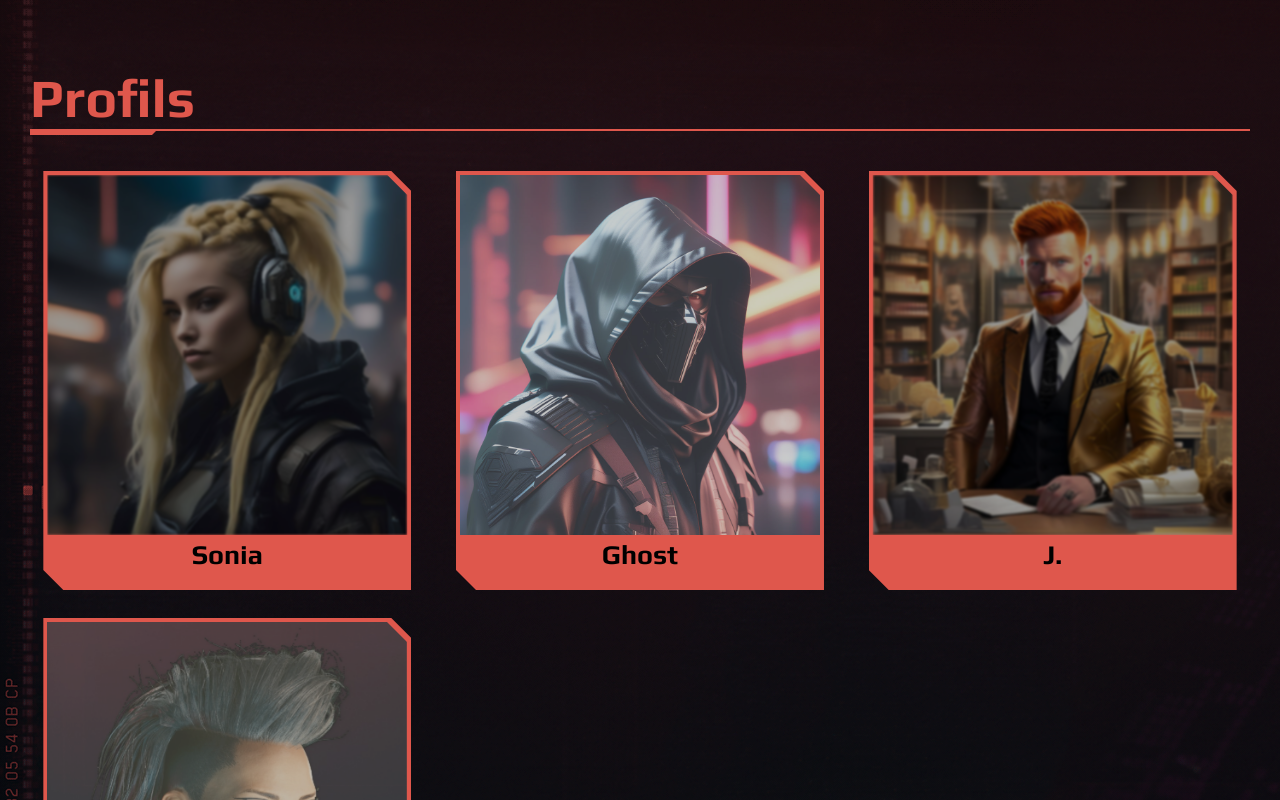
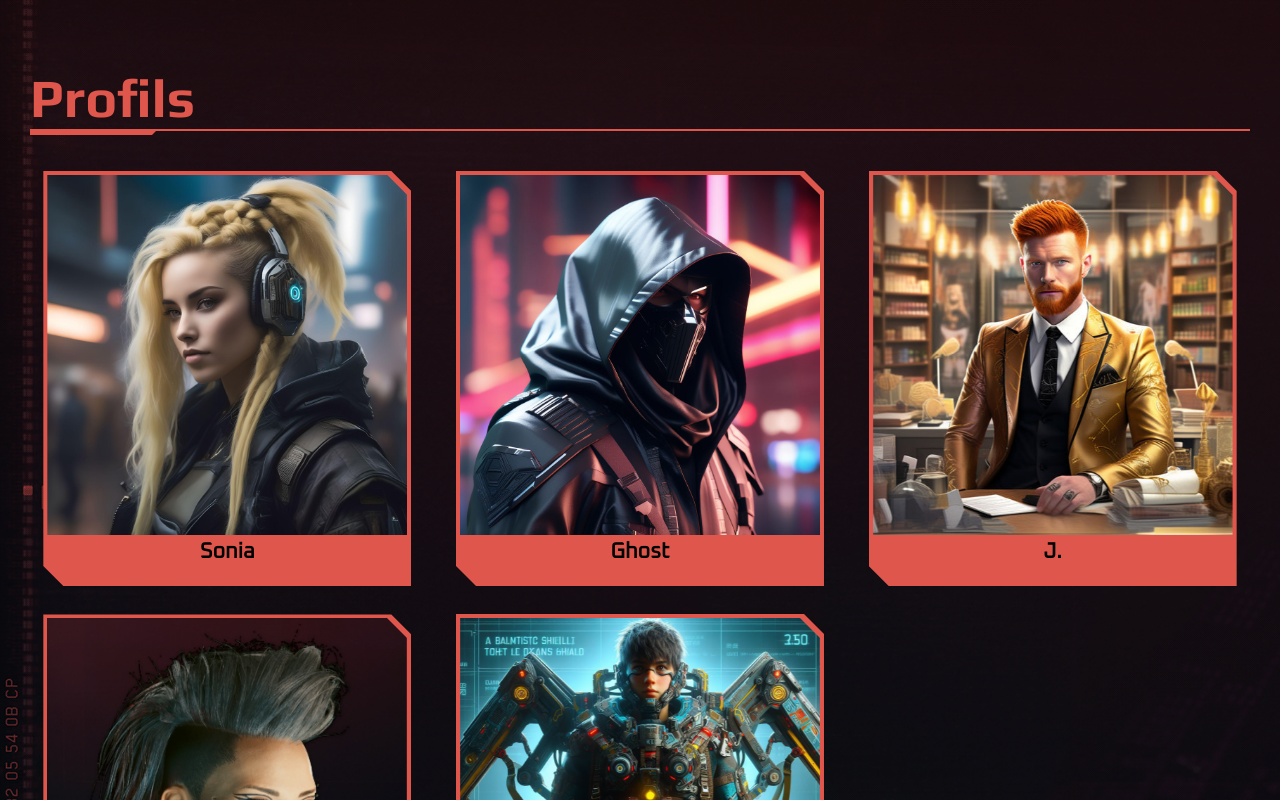
Before and after one commit to Anto-LSR/Cpred-characaters, a React (Create React App) app: page / in a window 1280 px wide. Shown: the top 800 px of the page. Built offline with nearby package versions, Linux system fonts and the light colour scheme.

Commit message:
Added klam char

```diff
--- a/src/App.css
+++ b/src/App.css
@@ -32,7 +32,17 @@
   place-items: center;
 }
 
+.character img {
+  transition: all 300ms ease;
+  transform-origin: 50% 50%;
+  width: 100%;
+
+
+}
+
 .char-label {
+  font-family: 'Oxanium';
+  font-weight: 400;
 }
 
 .grid-child {
@@ -44,13 +54,19 @@
 .character {
   margin-bottom: 10px;
   transition: all 300ms ease;
+  overflow: hidden;
 }
 
 .character:hover {
   transform: scale(1.1);
-  background: black;
-  color: white !important;
+  background: #080a12;
+
   cursor: pointer;
+}
+
+.character:hover label{
+
+  color:  #ca5c4c;
 }
 
 .modal-overlay {
--- a/src/Character.js
+++ b/src/Character.js
@@ -17,7 +17,7 @@ const Character = ({ character, onClick }) => {
       onClick={handleClick}
     >
       <img className={glitchClass} src={character.imageUrl} alt={character.name} />
-      <label className=" char-label" style={{fontSize: '1.5rem'}}>{character.name}</label>
+      <label className="char-label" style={{fontSize: '1.2rem'}}><b>{character.name}</b></label>
     </div>
   );
 };
--- a/src/Modal.js
+++ b/src/Modal.js
@@ -4,6 +4,9 @@ const Modal = ({ isOpen, onClose, selectedCharacter }) => {
   if (!isOpen) {
     return null;
   }
+  let nameArray = ['INSO', 'THANA', 'BAN', 'KLAM', 'JUJU', 'NETI', 'EVER'];
+  let randomIndex = Math.floor(Math.random() * nameArray.length);
+  let randomName = nameArray[randomIndex];
 
   return (
     <div className="modal-overlay" onClick={onClose}>
@@ -54,7 +57,7 @@ const Modal = ({ isOpen, onClose, selectedCharacter }) => {
           onClick={onClose}
         >
           Retour
-          <span class="glitchtext">PD INSO</span>
+          <span class="glitchtext">PD {randomName}</span>
           <span class="tag">R25</span>
         </button>
 
--- a/src/personnages.js
+++ b/src/personnages.js
@@ -4,6 +4,7 @@ import suifti from './images/avatars/suifti.jpg'
 import medtech from './images/avatars/medtech.jpg'
 import thanatos from './images/avatars/thanatos.png'
 import trix from './images/avatars/trix.jpg'
+import klam from './images/avatars/klam.jpg'
 
 
 export const personnages = [
@@ -54,6 +55,17 @@ export const personnages = [
       Sa bague en émeraude n'est pas seulement un symbole de réussite, mais aussi un avertissement de sa dangerosité. Ses ex-amants, tous impliqués dans des situations périlleuses, en témoignent. Chaque choix qu'elle fait est calculé pour la puissance et la richesse. Derrière son apparence séduisante se cache une ambition féroce et une capacité à éliminer ceux qui se mettent en travers de son chemin.`,
       player: 'Freyja',
     },
+    {
+      id: 6,
+      name: 'Corentin',
+      fullname: 'Corentin Shiny',
+      imageUrl: klam,
+      role : 'Techie',
+      age: '14',
+      origin: '???',
+      description: `???`,
+      player: 'Klam',
+    },
 
     // Add more characters as needed
   ];
```
Also changed, not shown: src/images/avatars/klam.jpg (added).
